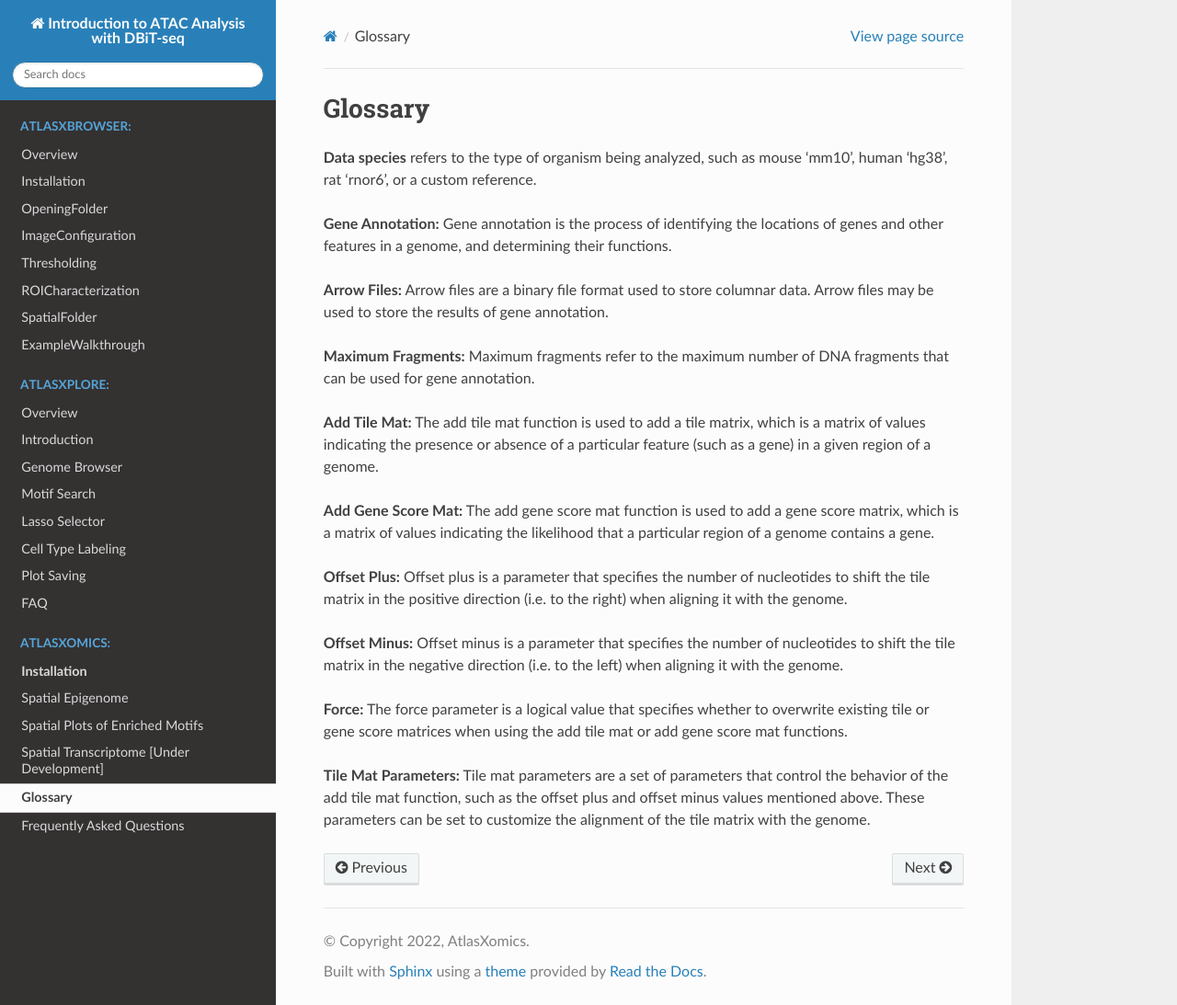
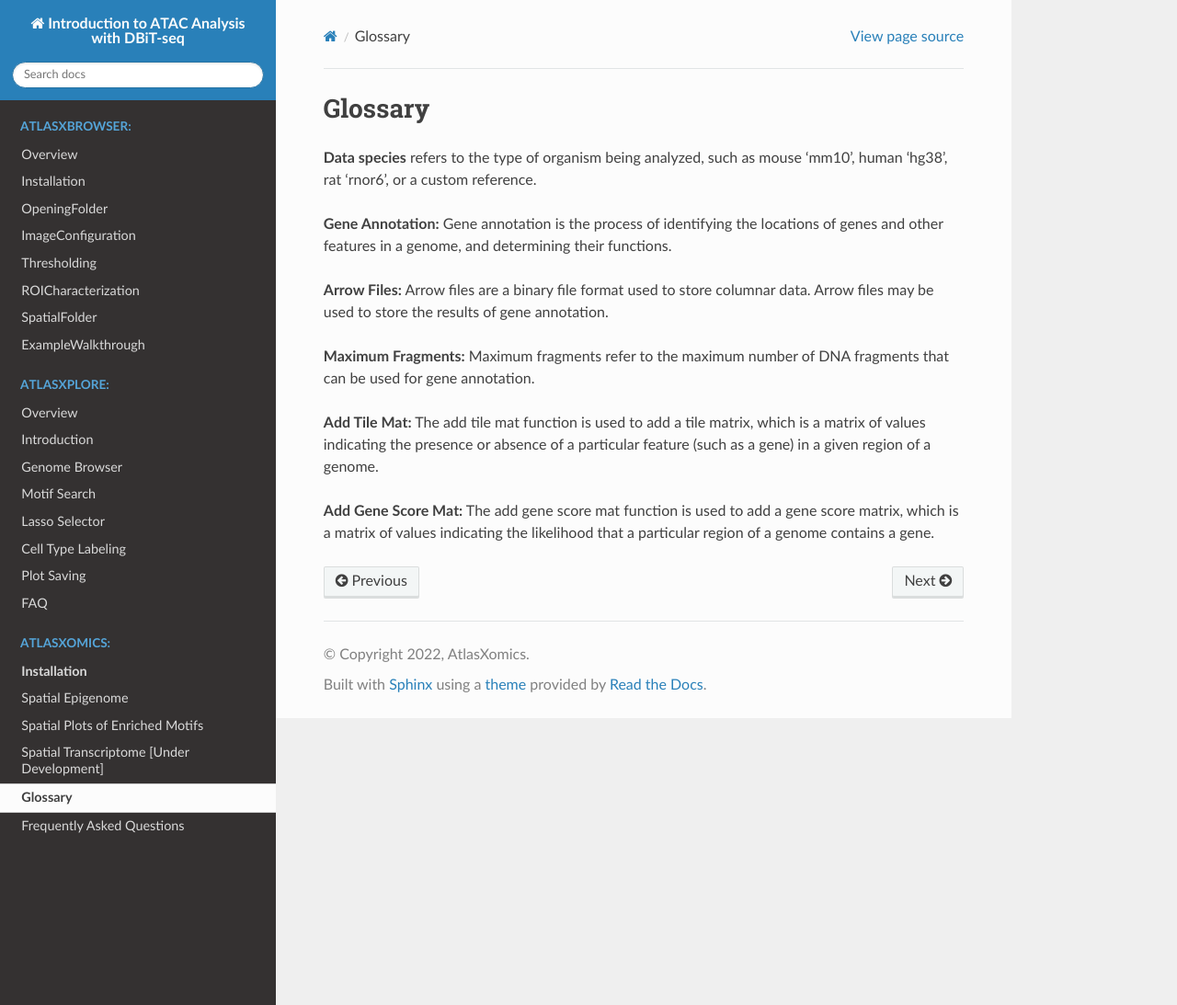
Before and after one commit to atlasxomics/AtlasXpipeline_docs, a Sphinx documentation site: the page built from docs/Glossary.rst, in a window 1280 px wide and 1093 px high. Shown: the whole window at 92% size. Built offline with Sphinx 7.4.7 and the Read the Docs theme 2.0.0, drawn with Linux system fonts in a browser that asks for light colours.

Commit message:
Update Glossary.rst

```diff
--- a/docs/Glossary.rst
+++ b/docs/Glossary.rst
@@ -12,11 +12,3 @@ Glossary
 **Add Tile Mat:** The add tile mat function is used to add a tile matrix, which is a matrix of values indicating the presence or absence of a particular feature (such as a gene) in a given region of a genome.
 
 **Add Gene Score Mat:** The add gene score mat function is used to add a gene score matrix, which is a matrix of values indicating the likelihood that a particular region of a genome contains a gene.
-
-**Offset Plus:** Offset plus is a parameter that specifies the number of nucleotides to shift the tile matrix in the positive direction (i.e. to the right) when aligning it with the genome.
-
-**Offset Minus:** Offset minus is a parameter that specifies the number of nucleotides to shift the tile matrix in the negative direction (i.e. to the left) when aligning it with the genome.
-
-**Force:** The force parameter is a logical value that specifies whether to overwrite existing tile or gene score matrices when using the add tile mat or add gene score mat functions.
-
-**Tile Mat Parameters:** Tile mat parameters are a set of parameters that control the behavior of the add tile mat function, such as the offset plus and offset minus values mentioned above. These parameters can be set to customize the alignment of the tile matrix with the genome.
```
